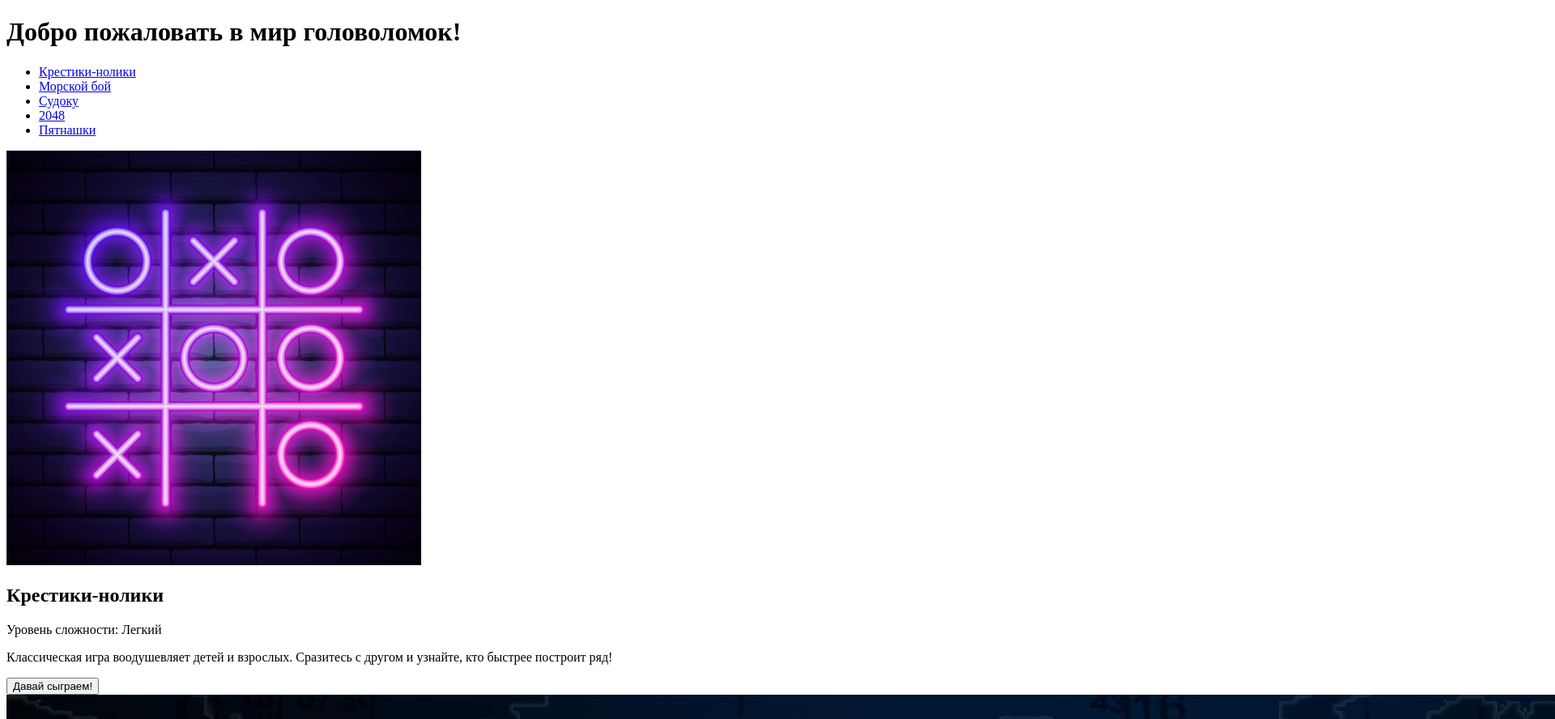
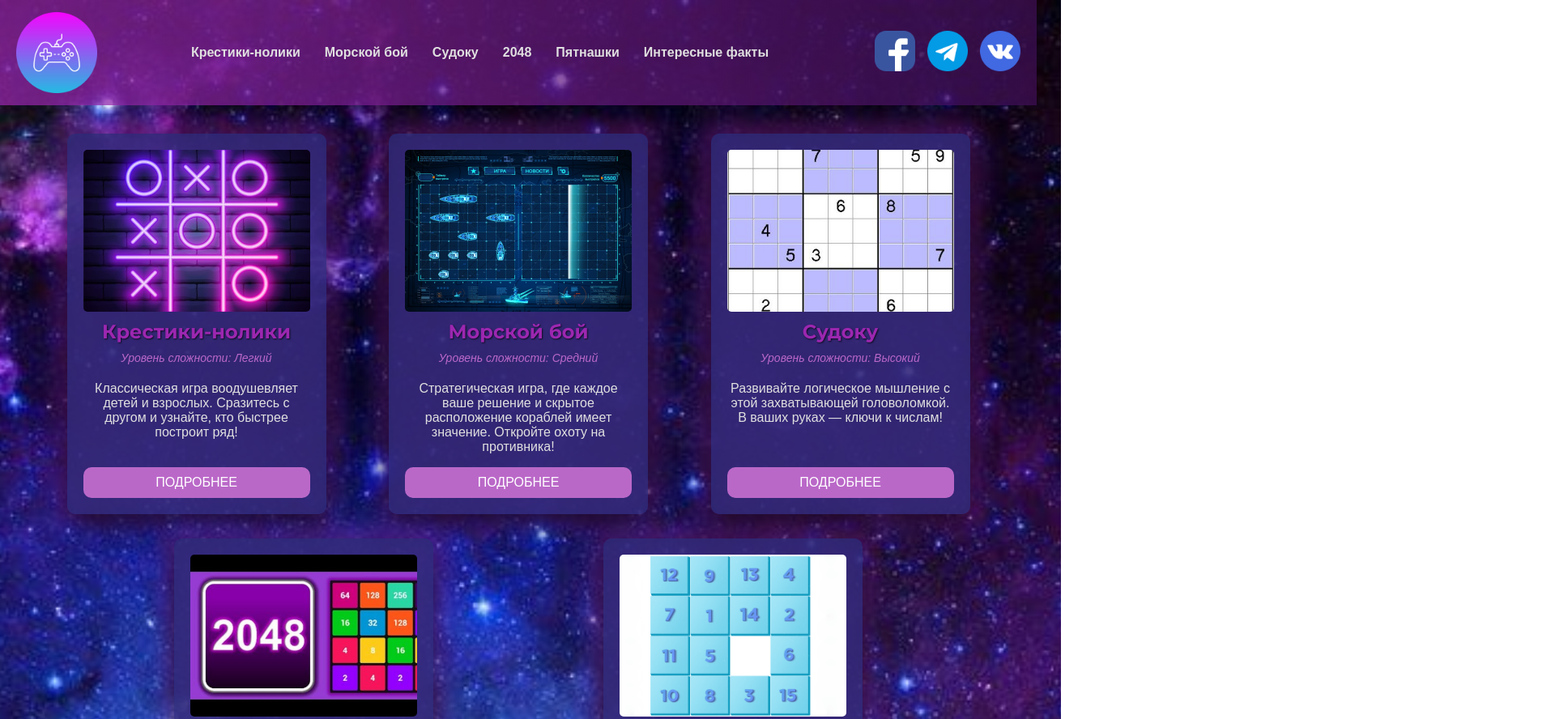
Before and after one commit to elizabeth-221/coursework, a plain HTML site: page web-site.html in a window 1280 px wide. Shown: the top 888 px of the page at 81% size, 1920 px wide, since content can reach past the window. Drawn offline with Linux system fonts and the light colour scheme.

Commit message:
Наработки_2

```diff
--- a/web-site.html
+++ b/web-site.html
@@ -3,12 +3,18 @@
 <head>
     <meta charset="UTF-8">
     <meta name="viewport" content="width=device-width, initial-scale=1.0">
-    <link rel="stylesheet" href="ws_stiles.css">
+    <link rel="stylesheet" href="ws_styles.css">
+    <link rel="preconnect" href="https://fonts.googleapis.com">
+    <link rel="preconnect" href="https://fonts.gstatic.com" crossorigin>
+    <link href="https://fonts.googleapis.com/css2?family=Montserrat:ital,wght@0,100..900;1,100..900&display=swap" rel="stylesheet">
     <title>Головоломки - Игры</title>
 </head>
 <body>
     <header>
-        <h1>Добро пожаловать в мир головоломок!</h1>
+        <div class="header-container">
+            <div class="logo">
+                <img src="лого.png" alt="Логотип" class="logo-image"> <!-- Замените на ваше изображение логотипа -->
+            </div>
             <nav>
                 <ul>
                     <li><a href="#tictactoe">Крестики-нолики</a></li>
@@ -16,8 +22,15 @@
                     <li><a href="#sudoku">Судоку</a></li>
                     <li><a href="#2048">2048</a></li>
                     <li><a href="#fifteen">Пятнашки</a></li>
+                    <li><a href="#fun-facts">Интересные факты</a></li>
                 </ul>
             </nav>
+            <div class="social-media">
+                <a href="#"><img src="fb.png" alt="Facebook" class="social-icon"></a> <!-- Замените на вашей иконке -->
+                <a href="#"><img src="tg.png" alt="Telegram" class="social-icon"></a>
+                <a href="#"><img src="vk.png" alt="VK" class="social-icon"></a>
+            </div>
+        </div>
     </header>
 
     <main>
@@ -26,7 +39,7 @@
             <h2>Крестики-нолики</h2>
             <p class="difficulty">Уровень сложности: Легкий</p>
             <p>Классическая игра воодушевляет детей и взрослых. Сразитесь с другом и узнайте, кто быстрее построит ряд!</p>
-            <button class="play-button">Давай сыграем!</button>
+            <button class="play-button">Подробнее</button>
         </section>
 
         <section id="battleship" class="game-card">
@@ -34,7 +47,7 @@
             <h2>Морской бой</h2>
             <p class="difficulty">Уровень сложности: Средний</p>
             <p>Стратегическая игра, где каждое ваше решение и скрытое расположение кораблей имеет значение. Откройте охоту на противника!</p>
-            <button class="play-button">Настрой свою стратегию!</button>
+            <button class="play-button">Подробнее</button>
         </section>
 
         <section id="sudoku" class="game-card">
@@ -42,7 +55,7 @@
             <h2>Судоку</h2>
             <p class="difficulty">Уровень сложности: Высокий</p>
             <p>Развивайте логическое мышление с этой захватывающей головоломкой. В ваших руках — ключи к числам!</p>
-            <button class="play-button">Проверим твою логику!</button>
+            <button class="play-button">Подробнее</button>
         </section>
 
         <section id="2048" class="game-card">
@@ -50,7 +63,7 @@
             <h2>2048</h2>
             <p class="difficulty">Уровень сложности: Легкий</p>
             <p>Наслаждайтесь слиянием чисел, стараясь достичь максимального результата. Это игра для истинных стратегов!</p>
-            <button class="play-button">Достигни 2048!</button>
+            <button class="play-button">Подробнее</button>
         </section>
 
         <section id="fifteen" class="game-card">
@@ -58,7 +71,7 @@
             <h2>Пятнашки</h2>
             <p class="difficulty">Уровень сложности: Средний</p>
             <p>Классическая игра, где логика, терпение и фокус — ваши лучшие друзья. Управляйте плитками и восстановите порядок!</p>
-            <button class="play-button">Разгадай загадку!</button>
+            <button class="play-button">Подробнее</button>
         </section>
     </main>
 
--- a/ws_styles.css
+++ b/ws_styles.css
@@ -10,24 +10,44 @@ body {
 }
 
 header {
-    background: linear-gradient(to right, rgba(156, 39, 176, 0.7), rgba(63, 15, 87, 0.7)); /* Прозрачный неоновый градиент для заголовка */
-    text-align: center;
-    padding: 20px;
+    background: linear-gradient(to right, rgba(156, 39, 176, 0.7), rgba(63, 15, 87, 0.7)); /* Прозрачный неоновый градиент */
+    padding: 15px 20px;
+}
+
+.header-container {
+    display: grid;
+    grid-template-columns: auto 1fr auto; /* Логотип, навигация, соцсети */
+    align-items: center; /* Центрируем элементы по вертикали */
+}
+
+.logo {
+    display: flex;
+    align-items: center; /* Центрируем изображение логотипа */
+}
+
+.logo-image {
+    height: 100px; /* Высота логотипа */
+    width: auto; /* Сохраняем пропорции */
+}
+
+nav {
+    text-align: center; /* Центрируем навигацию */
 }
 
 nav ul {
     list-style-type: none;
     padding: 0;
+    margin: 0; /* Убираем отступы */
+    display: inline-flex; /* Выравниваем пункты навигации в строку */
 }
 
 nav ul li {
-    display: inline;
-    margin: 0 15px;
+    margin: 0 15px; /* Отступы между пунктами навигации */
 }
 
 nav ul li a {
     text-decoration: none;
-    color: #e0e0e0; /* Светлый текст навигации */
+    color: #e0e0e0; /* Цвет текста навигации */
     font-weight: bold;
     transition: color 0.3s;
 }
@@ -36,10 +56,25 @@ nav ul li a:hover {
     color: #ba68c8; /* Неоновый фиолетовый при наведении */
 }
 
+.social-media {
+    display: flex; /* Выравниваем иконки соцсетей в строку */
+    align-items: center; /* Центрируем по вертикали */
+}
+
+.social-icon {
+    width: 50px; /* Ширина иконок соцсетей */
+    height: auto; /* Высота иконок соцсетей */
+    margin-left: 15px; /* Отступ между иконками */
+}
+
+.social-icon:hover {
+    transform: scale(1.1); /* Увеличиваем кнопку при наведении */
+}
+
 main {
     display: flex;
     flex-wrap: wrap;
-    justify-content: space-around;
+    justify-content: space-evenly;
     margin: 20px;
 }
 
@@ -82,7 +117,7 @@ main {
 
 .game-image {
     width: 100%; /* Изображение занимает всю ширину карточки */
-    height: auto; /* Автоматическая высота для сохранения пропорций */
+    height: 200px; /* Автоматическая высота для сохранения пропорций */
     object-fit: cover; /* Обеспечиваем, чтобы изображение заполняло область без искажений */
     border-radius: 5px; /* Небольшое скругление углов изображения */
 }
@@ -90,7 +125,7 @@ main {
 h2 {
     color: #f4f4f4; /* Светлый цвет заголовка */
     margin: 10px 0 5px;
-    font-family: 'Courier New', Courier, monospace; /* Интересный шрифт заголовка */
+    font-family: "Montserrat", serif; /* Интересный шрифт заголовка */
     font-size: 24px; /* Размер заголовка */
     text-shadow: 1px 1px 2px rgba(0, 0, 0, 0.7); /* Легкая тень для текста */
 }
@@ -102,6 +137,20 @@ h2 {
     font-style: italic; /* Курсивный стиль для уровня сложности */
 }
 
+.game-card {
+    background-color: rgba(42, 42, 115, 0.8); /* Полупрозрачный темно-синий для карточек */
+    box-shadow: 0 10px 30px rgba(0, 0, 0, 0.7); /* Тень для эффекта выпуклости */
+    border-radius: 10px;
+    margin: 15px;
+    padding: 20px;
+    width: 280px;
+    position: relative; /* Для эффекта свечения */
+    display: flex; /* Устанавливаем флекс-контейнер */
+    flex-direction: column; /* Выравниваем элементы по вертикали */
+    justify-content: space-between; /* Распределяем пространство между элементами, прижимая к нижнему краю */
+    height: auto; /* Установим фиксированную высоту карточки для согласованности */
+}
+
 .play-button {
     background-color: #ba68c8; /* Цвет кнопки */
     color: #ffffff; /* Цвет текста кнопки */
@@ -110,7 +159,7 @@ h2 {
     padding: 10px 20px; /* Отступы внутри кнопки */
     cursor: pointer; /* Меняем курсор на указатель */
     transition: background-color 0.3s, transform 0.3s; /* Плавные переходы для цвета и трансформации */
-    margin-top: 15px; /* Отступ сверху от текста */
+    margin-top: auto; /* Прижимаем кнопку книзу */
     font-size: 16px; /* Размер шрифта */
     text-transform: uppercase; /* Сделать текст кнопки заглавными буквами */
 }
@@ -127,7 +176,7 @@ h2 {
     padding: 20px;
     margin: 20px auto; /* Центрируем секцию */
     width: 80%; /* Ширина секции фактов */
-    max-width: 800px; /* Максимальная ширина для больших экранов */
+    max-width: 900px; /* Максимальная ширина для больших экранов */
     box-shadow: 0 10px 30px rgba(0, 0, 0, 0.7);
     text-align: center; /* Центрируем текст */
 }
@@ -140,13 +189,14 @@ h2 {
 }
 
 .facts-image {
-    width: 100%; /* Полная ширина для изображения */
+    width: 80%; /* Полная ширина для изображения */
     height: auto; /* Автоматическая высота для сохранения пропорций */
-    max-height: 450px; /* Ограничение максимальной высоты для изображения */
     object-fit: cover; /* Обеспечиваем сохранение пропорций */
     border-radius: 10px; /* Скругление углов изображения */
     margin-bottom: 15px; /* Отступ снизу у изображения */
     display: block; /* Отображаем изображение как блок */
+    margin-left: auto;
+    margin-right: auto
 }
 
 .facts-container {
@@ -162,7 +212,17 @@ h2 {
     border-radius: 8px; /* Скругление углов */
     box-shadow: 0 5px 15px rgba(0, 0, 0, 0.5); /* Тень для факта */
     transition: transform 0.3s; /* Плавный переход для трансформации при наведении */
-    width: 220px; /* Фиксированная ширина блока факта */
+    width: 250px; /* Фиксированная ширина блока факта */
+    height: 180px;
+    text-align: center; /* Выравнивание текста влево для удобства чтения */
+}
+
+.fact-image {
+    width: 100%; /* Полная ширина для изображения факта */
+    height: 150px; /* Фиксированная высота для изображения факта */
+    object-fit: cover; /* Обеспечивает сохранение пропорций */
+    border-radius: 5px; /* Скругление углов изображения факта */
+    margin-bottom: 10px; /* Отступ снизу у изображения факта */
 }
 
 .fact-item:hover {
@@ -170,17 +230,16 @@ h2 {
 }
 
 .fact-item h3 {
-    color: #f4f4f4; /* Цвет заголовка факта */
-    margin: 0 0 5px; /* Отступы */
-    font-size: 20px; /* Размер заголовка факта */
-    font-family: 'Courier New', Courier, monospace; /* Шрифт заголовка факта */
+    color: #ba68c8; /* Цвет заголовка секции фактов */
+    margin-bottom: 10px;
+    font-size: 25px; /* Размер заголовка */
+    text-shadow: 1px 1px 2px rgba(0, 0, 0, 0.7); /* Легкая тень для текста заголовка */
 }
 
 .fact-item p {
     margin: 0;
     font-size: 16px; /* Размер текста факта */
 }
-
 footer {
     text-align: center;
     padding: 15px;
```
Also changed, not shown: fb.png (added), tg.png (added), vk.png (added), лого.png (added). Lines whose indentation alone changed are shown as unchanged.
